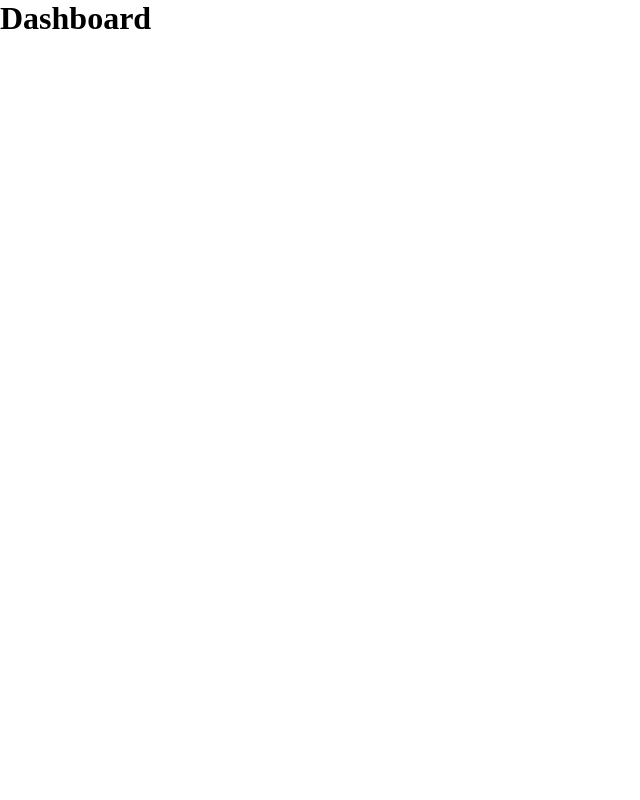
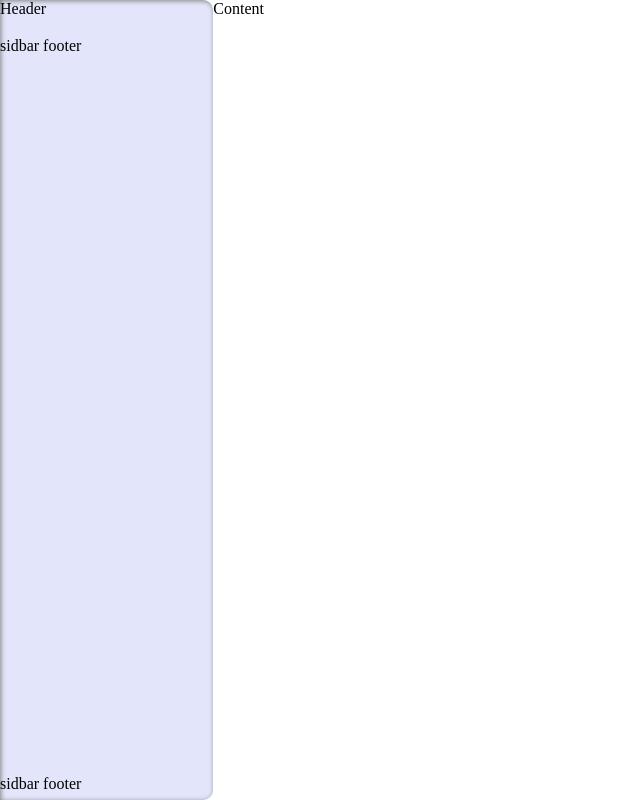
Before and after one commit to Amedzro-Elikplim/Decade, a React (Vite) app: page /dashboard in a window 1280 px wide. Shown: the whole page, without its empty margins (0-640 px from the left). Built offline with nearby package versions, Linux system fonts and the light colour scheme.

Commit message:
set layout and implement sidebar

```diff
--- /dev/null
+++ b/src/components/Content.jsx
@@ -0,0 +1,11 @@
+import "./content.css";
+
+const Content = () => {
+    return (
+        <div className="flex-content">
+            Content
+        </div>
+    )
+};
+
+export default Content;
--- /dev/null
+++ b/src/components/Sidebar/Sidebar.jsx
@@ -0,0 +1,17 @@
+import "./sidebar.css";
+import SidebarContent from "./SidebarContent";
+import SidebarFooter from "./SidebarFooter";
+import SidebarHeader from "./SidebarHeader";
+
+const Sidebar = () => {
+
+    return (
+         <div className="d-grid flex-sidebar sidebar">
+            <SidebarHeader />
+            <SidebarContent />
+            <SidebarFooter />
+         </div>
+    )
+};
+
+export default Sidebar;
--- /dev/null
+++ b/src/components/Sidebar/SidebarContent.jsx
@@ -0,0 +1,8 @@
+
+const SidebarContent = () => {
+    return (
+        <div>sidbar footer</div>
+    )
+};
+
+export default SidebarContent;
--- /dev/null
+++ b/src/components/Sidebar/SidebarFooter.jsx
@@ -0,0 +1,7 @@
+const SidebarFooter = () => {
+    return (
+        <div>sidbar footer</div>
+    )
+};
+
+export default SidebarFooter;
--- /dev/null
+++ b/src/components/Sidebar/SidebarHeader.jsx
@@ -0,0 +1,8 @@
+
+const SidebarHeader = () => {
+    return (
+        <div>Header</div>
+    )
+};
+
+export default SidebarHeader;
--- /dev/null
+++ b/src/components/Sidebar/sidebar.css
@@ -0,0 +1,12 @@
+.flex-sidebar {
+    flex: 0.6;
+}
+
+.sidebar {
+   min-height: 100vh;
+   margin-bottom: 0;
+   background-color: #E3E6FA;
+   box-shadow: 1px 1px 5px gray inset;
+   border-radius: 0 10px 10px 0;
+   grid-template-rows: 0.15fr 3fr 0.1fr;
+}
--- /dev/null
+++ b/src/components/content.css
@@ -0,0 +1,4 @@
+.flex-content {
+    flex: 3;
+    /* border: 1px solid black; */
+}
--- a/src/index.css
+++ b/src/index.css
@@ -1,11 +1,20 @@
-* {
+*, html, body {
   box-sizing: border-box;
   padding: 0;
   margin: 0;
+  /* border: 1px solid black; */
 }
 
 .d-flex {
   display: flex;
+}
+
+.flex-column {
+  flex-direction: column;
+}
+
+.flex-row {
+  flex-direction: row;
 }
 
 .justify-content-center {
@@ -43,3 +52,7 @@
 .pointer {
   cursor: pointer;
 }
+
+.d-grid {
+  display: grid;
+}
--- a/src/pages/Dashboard.jsx
+++ b/src/pages/Dashboard.jsx
@@ -1,9 +1,12 @@
+import Sidebar from "../components/Sidebar/Sidebar";
+import Content from "../components/Content";
 
 const Dashboard = () => {
 
     return (
-        <div>
-            <h1>Dashboard</h1>
+        <div className="d-flex h-100">
+            <Sidebar />
+            <Content />
         </div>
     )
 };
```
Also changed, not shown: src/components/Sidebar.js (deleted, +0 -8 lines).
